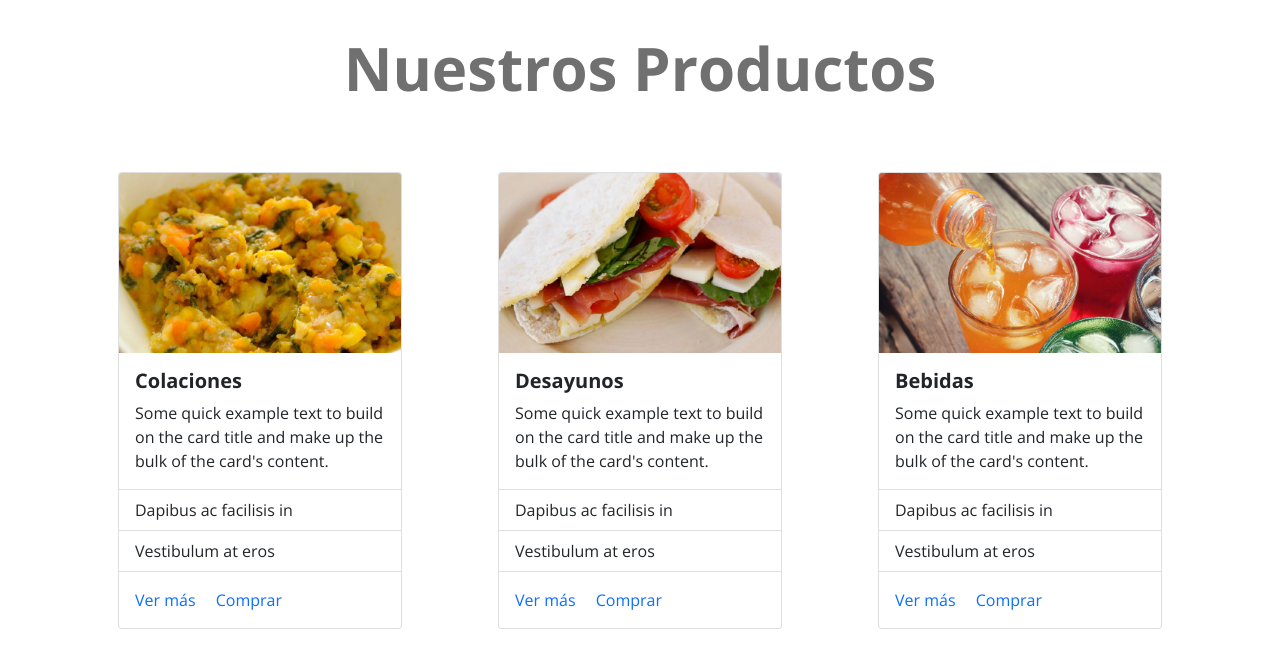
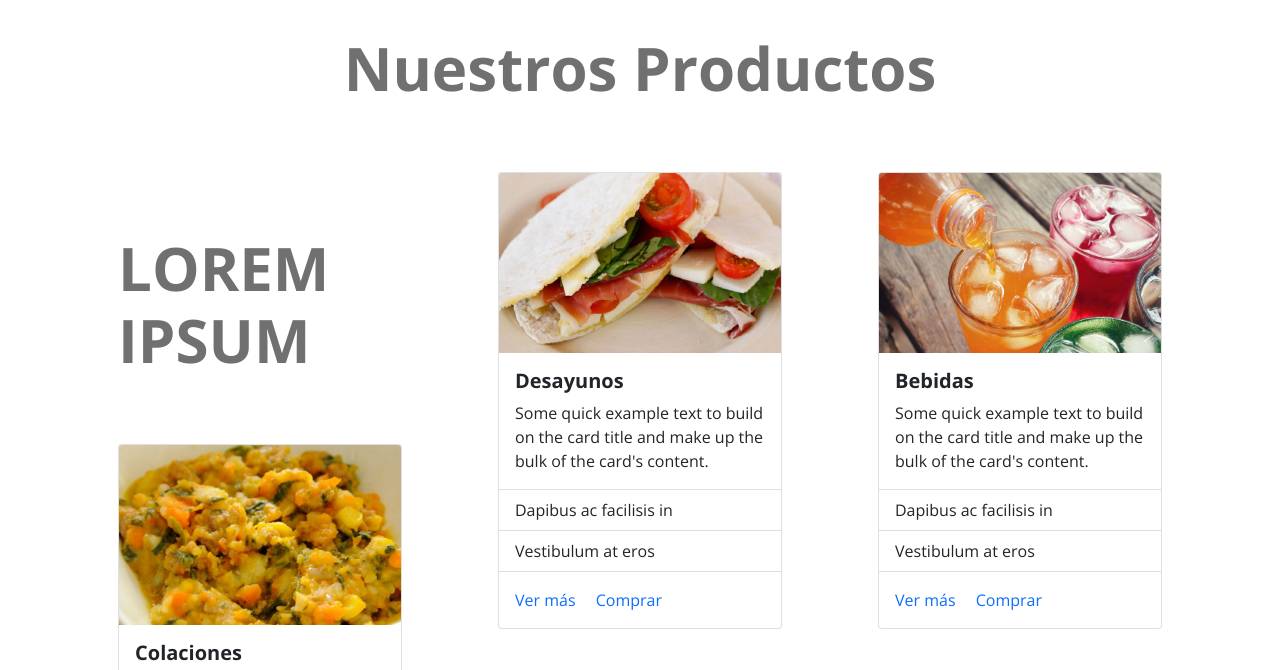
Before and after one commit to RodLamp89/suricata, a plain HTML site: page index.html in a window 1280 px wide. Shown: the part 88-758 px from the top of the page. Drawn offline with nearby package versions, Linux system fonts and the light colour scheme.

Commit message:
loremIpsum

```diff
--- a/index.html
+++ b/index.html
@@ -52,7 +52,7 @@
     <div class="row">
       <!-- primera -->
       <div class="col-sm-4 col-12 px-5 mb-4">
-
+        <h1><strong>LOREM IPSUM</strong></h1>
         <div class="card">
           <img src="assets/img/colaciones.jpg" class="card-img-top" alt="colaciones" />
           <div class="card-body">
```
